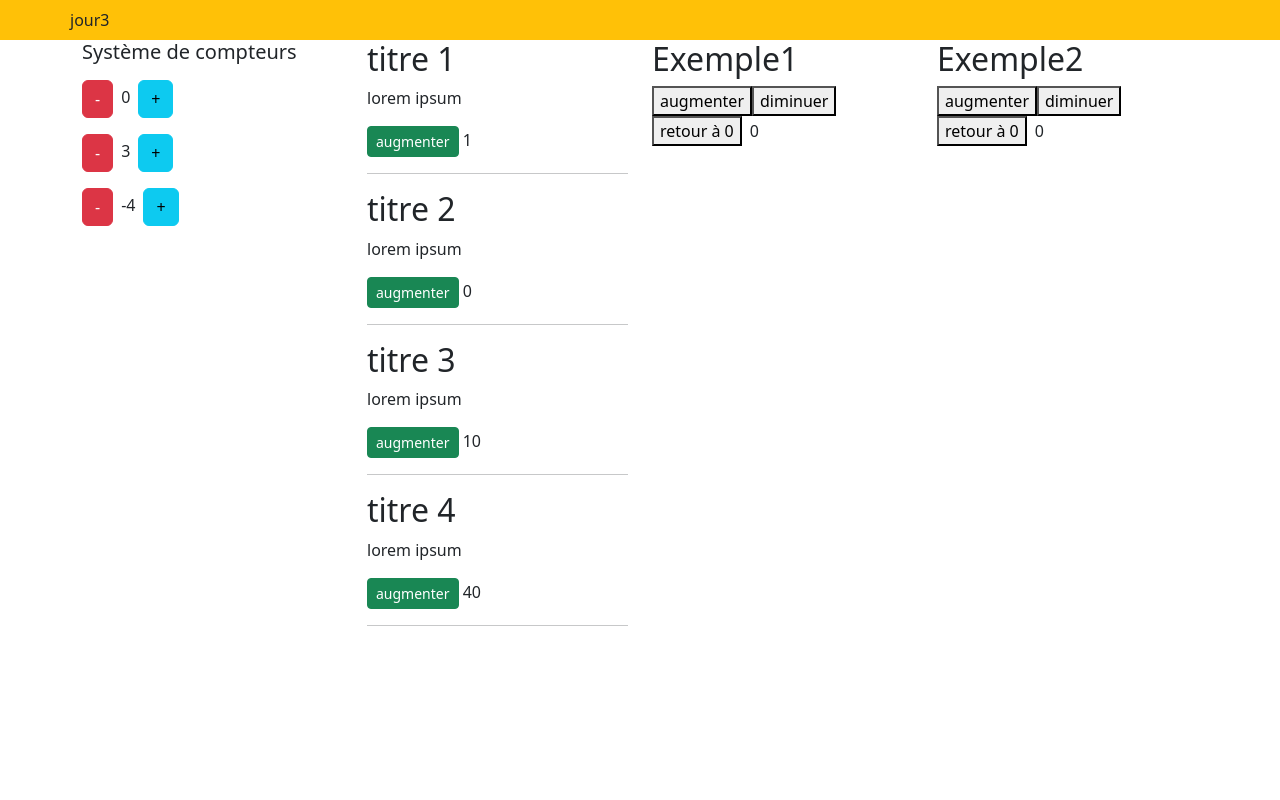
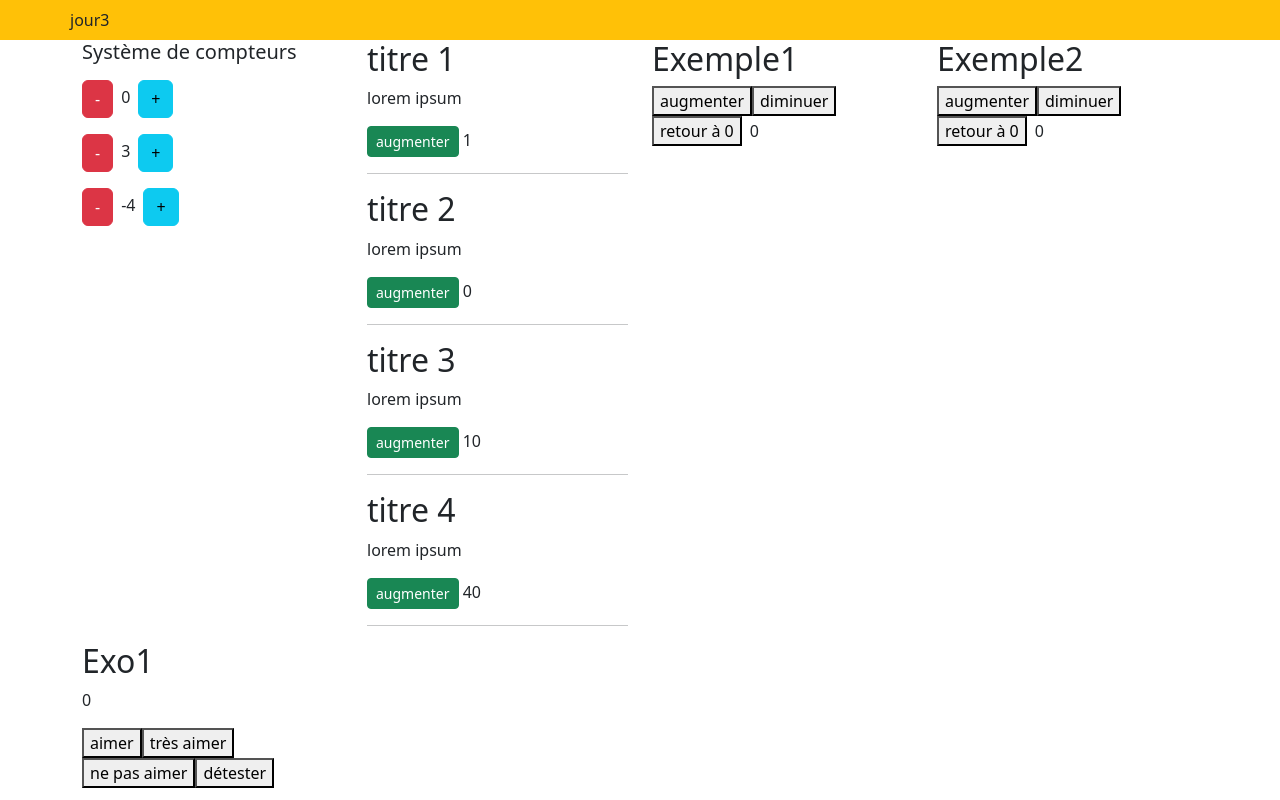
Before and after one commit to webdevproformation/react-greta-dec2022, a React (Vite) app in the folder 03-jour3/: page / in a window 1280 px wide. Built offline with nearby package versions, Linux system fonts and the light colour scheme.

Commit message:
correction

```diff
--- a/03-jour3/src/App.jsx
+++ b/03-jour3/src/App.jsx
@@ -2,6 +2,7 @@ import Articles from "./composants/Articles"
 import Compteurs from "./composants/Compteurs"
 import Exemple1 from "./composants/Exemple1"
 import Exemple2 from "./composants/Exemple2"
+import Exo1 from "./composants/Exo1"
 import Menu from "./composants/Menu"
 
 function App() {
@@ -21,6 +22,9 @@ function App() {
         <div className="col-3">
           <Exemple2 />
         </div>
+        <div className="col-3">
+          <Exo1 />
+        </div>
       </section>
     </div>
   </>)
--- /dev/null
+++ b/03-jour3/src/composants/Exo1.jsx
@@ -0,0 +1,18 @@
+import { useReducer } from "react"
+
+import { reducer } from "../reducer/likeReducer"
+
+const Exo1 = () => {
+    const [like , dispatch] = useReducer(reducer  , 0)
+    return ( <>
+        <h2>Exo1</h2>
+        <p>{like}</p>
+        <button onClick={()=> dispatch("AUGMENTER") }>aimer</button>
+        <button onClick={()=> dispatch("APPRECIER")}>très aimer</button>
+        <button onClick={()=> dispatch("DIMINUER")}>ne pas aimer</button>
+        <button onClick={()=> dispatch("DETESTE")}>détester</button>
+    </> );
+}
+
+
+export default Exo1;
--- /dev/null
+++ b/03-jour3/src/reducer/likeReducer.js
@@ -0,0 +1,14 @@
+export function reducer(state, action){
+    switch(action){
+        case "AUGMENTER":
+            return state + 1
+        case "APPRECIER":
+            return state + 5 ;
+        case "DIMINUER":
+            return state - 1;
+        case "DETESTE":
+            return state - 10
+        default :
+            return state
+    }
+}
```
